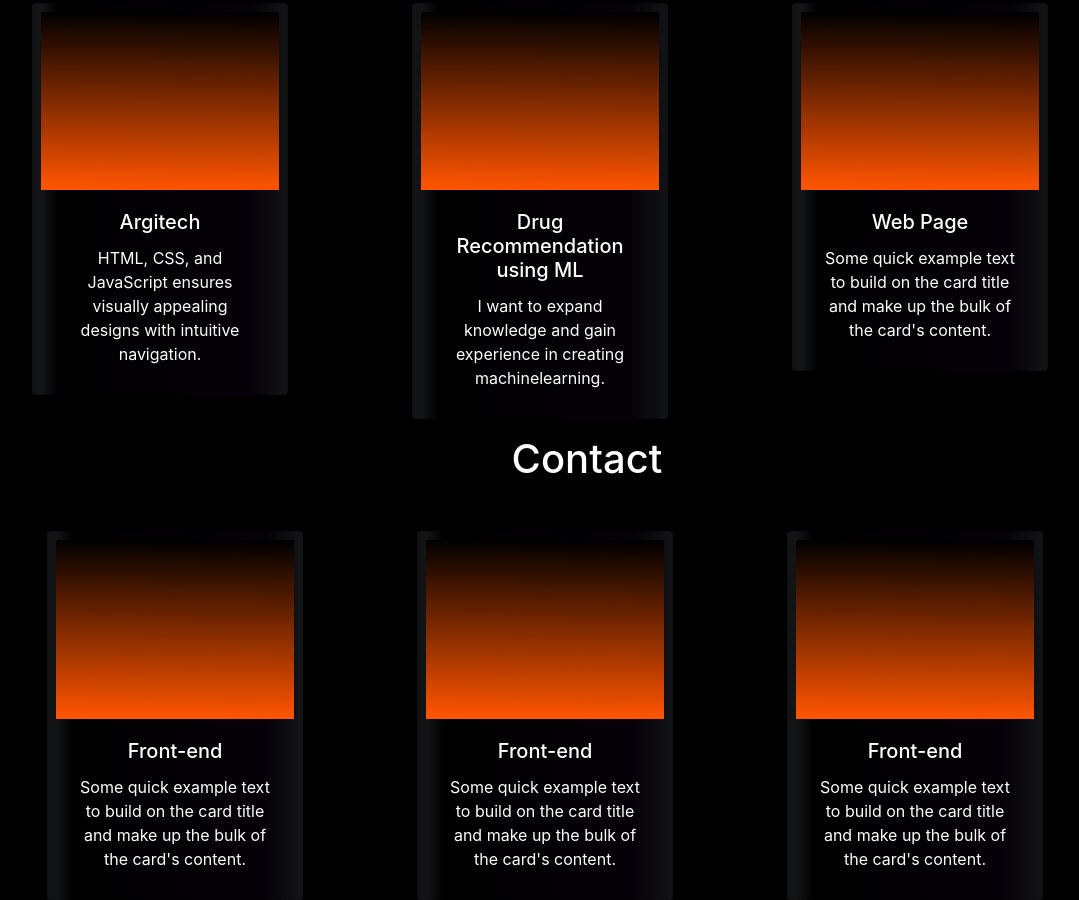
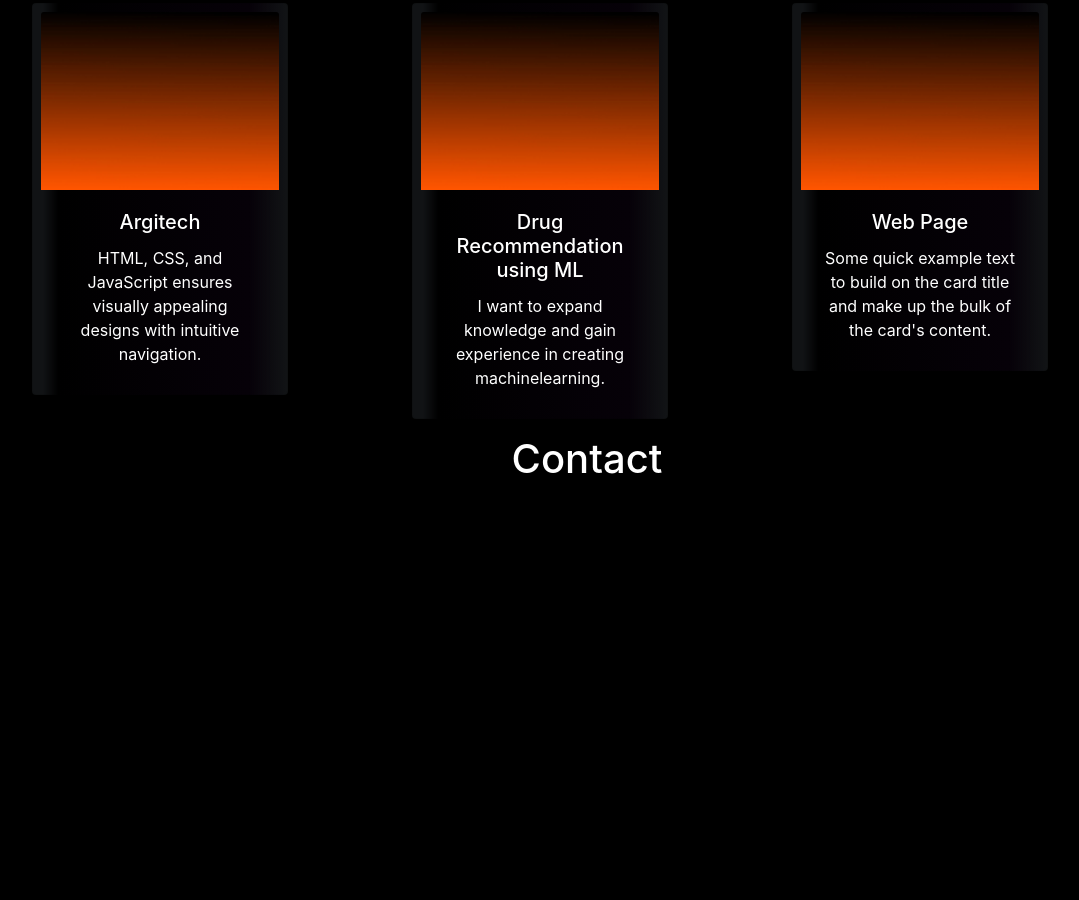
Before and after one commit to diya-a/diya-a.github.io, a plain HTML site: page index.html in a window 1280 px wide. Shown: the part 595-1495 px from the top of the page, without its empty margins (53-1132 px from the left). After the commit the page ends 1102 px from the top, so only its background shows below. Drawn offline with nearby package versions, Linux system fonts and the light colour scheme.

Commit message:
contact cards

```diff
--- a/index.html
+++ b/index.html
@@ -96,38 +96,7 @@
 
 <div class="container">
     <h1 class="text-center text-white p-3">Contact</h1>
-<div class="row pt-4" >
-<div class="col-md-4">
-    <div class="card text-center p-2 bg-dark text-white" style="width: 16rem;">
-        <img src="gradient.jpg" class="card-img-top" alt="...">
-        <div class="card-body">
-          <h5 class="card-title">Front-end </h5>
-          <p class="card-text">Some quick example text to build on the card title and make up the bulk of the card's content.</p>
 
-        </div>
-      </div>
-</div>
-<div class="col-md-4">
-    <div class="card text-center p-2 bg-dark text-white" style="width: 16rem;">
-        <img src="gradient.jpg" class="card-img-top" alt="...">
-        <div class="card-body">
-          <h5 class="card-title">Front-end </h5>
-          <p class="card-text">Some quick example text to build on the card title and make up the bulk of the card's content.</p>
-
-        </div>
-      </div>
-</div>
-<div class="col-md-4">
-    <div class="card text-center p-2 bg-dark text-white" style="width: 16rem;">
-        <img src= "gradient.jpg" class="card-img-top" alt="...">
-        <div class="card-body">
-          <h5 class="card-title">Front-end </h5>
-          <p class="card-text">Some quick example text to build on the card title and make up the bulk of the card's content.</p>
-
-        </div>
-      </div>
-</div>
-</div>
     </div>
 
     </section>
```
